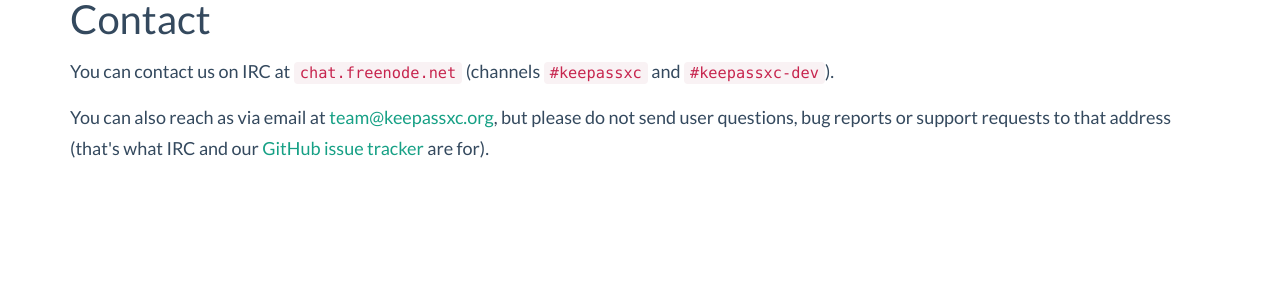
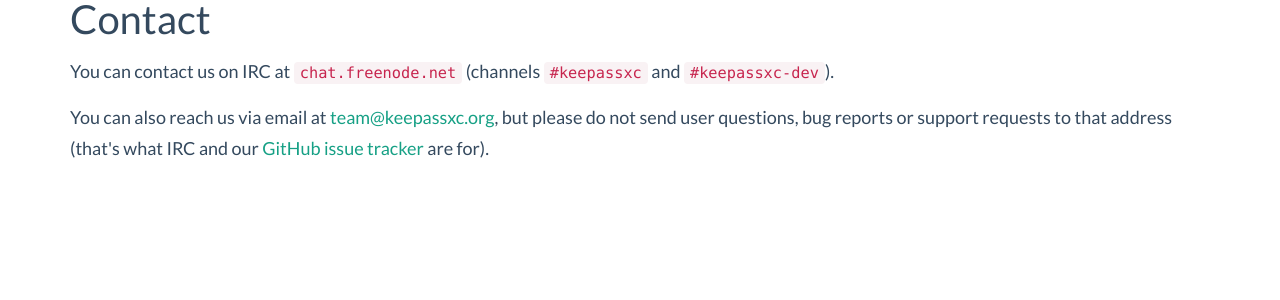
Before and after one commit to keepassxreboot/keepassxc-org, a Jekyll site: the page built from team.html, in a window 1280 px wide. Shown: the part 534-834 px from the top of the page. Built offline with Jekyll 4.4.1, drawn with Linux system fonts in a browser that asks for light colours; comment, search, counter and statistics services are not loaded.

Commit message:
Fix typo

```diff
--- a/team.html
+++ b/team.html
@@ -17,7 +17,7 @@
 
 <h3 id="contact">Contact</h3>
 <p>You can contact us on IRC at <code>chat.freenode.net</code> (channels <code>#keepassxc</code> and <code>#keepassxc-dev</code>).</p>
-<p>You can also reach as via email at <span class="eobfsl">team 'AT` keepassxc ^DOT' org</span>, but please do not send
+<p>You can also reach us via email at <span class="eobfsl">team 'AT` keepassxc ^DOT' org</span>, but please do not send
     user questions, bug reports or support requests to that address (that's what IRC and our
     <a href="https://github.com/keepassxreboot/keepassxc/issues">GitHub issue tracker</a> are for).</p>
 
```
